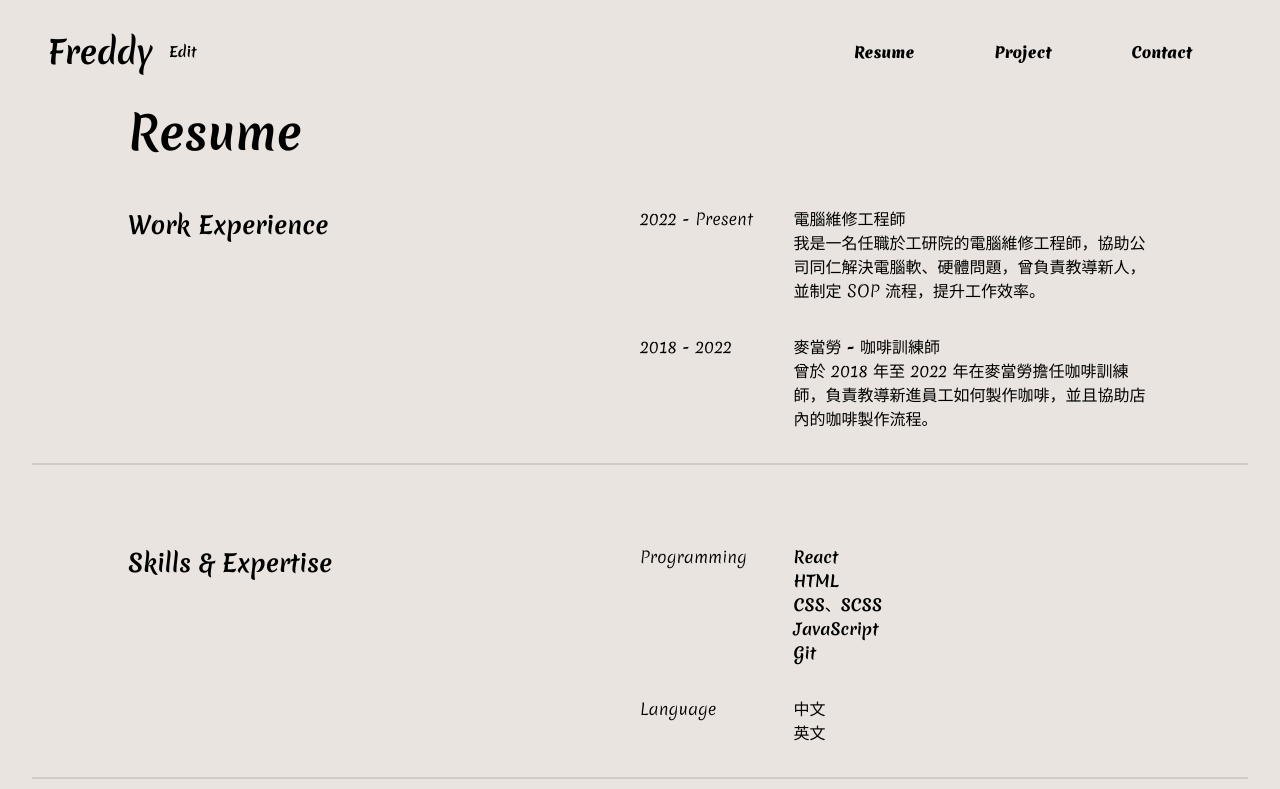
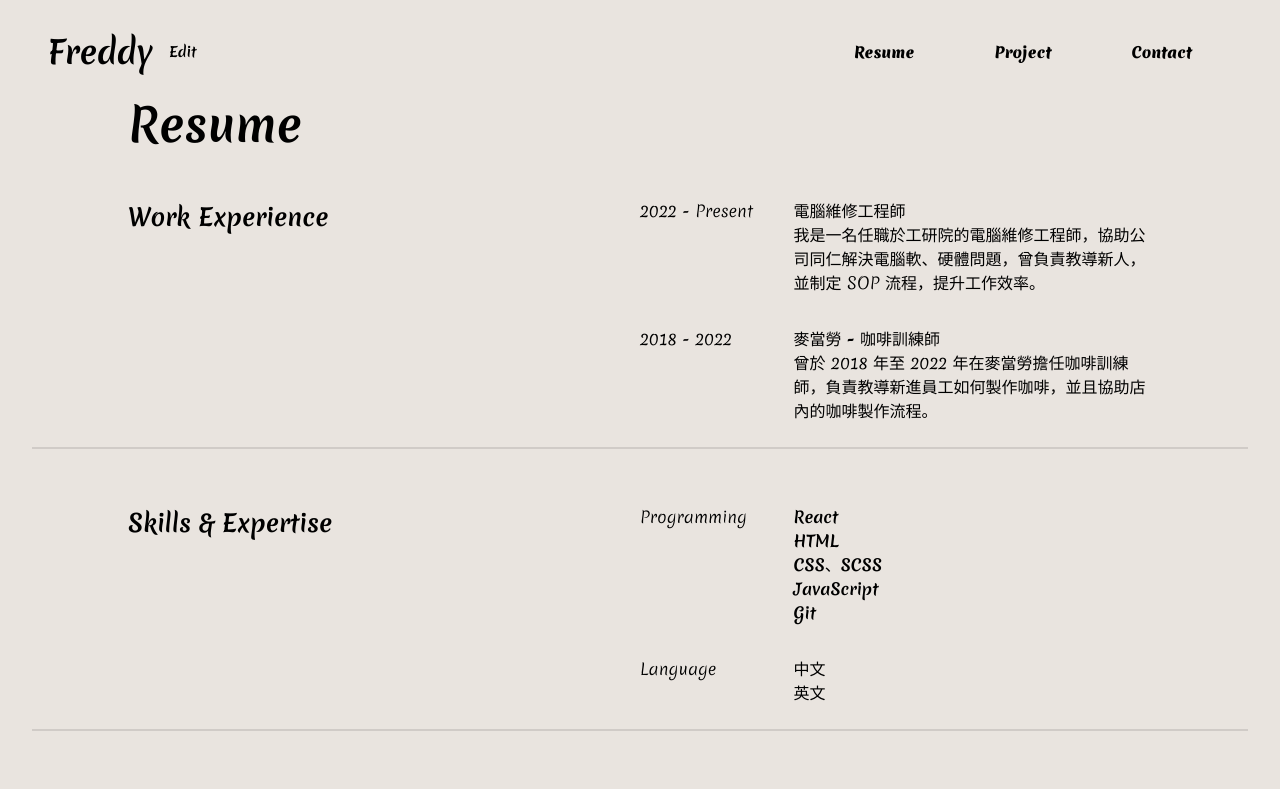
Before and after one commit to freddy990117/Personal-Portfolio-Website, a React (Vite) app: page /Resume in a window 1280 px wide. Shown: the top 789 px of the page. Built offline with nearby package versions, Linux system fonts and the light colour scheme; a web font is replaced by a local one.

Commit message:
微調css

```diff
--- a/Layout.css
+++ b/Layout.css
@@ -99,6 +99,7 @@ body .l-footer {
   left: 0;
   height: 0vh;
   width: 100%;
+  margin-top: 1rem;
 }
 body .l-footer .navBar-footer {
   width: 100%;
@@ -118,7 +119,7 @@ body .page {
   display: flex;
   align-items: start;
   flex-direction: column;
-  padding: 1rem 6rem;
+  padding: 0.5rem 6rem;
 }
 body .page .title {
   font-size: 0.9rem;
@@ -168,5 +169,4 @@ body .line {
   border: 1px solid black;
   width: 100%;
   opacity: 0.1;
-  margin-bottom: 1rem;
 }/*# sourceMappingURL=Layout.css.map */
--- a/Layout.scss
+++ b/Layout.scss
@@ -112,6 +112,7 @@ body {
     left: 0;
     height: 0vh;
     width: 100%;
+    margin-top: 1rem;
     .navBar-footer {
       // background-color: lightgray;
       width: 100%;
@@ -136,7 +137,7 @@ body {
     display: flex;
     align-items: start;
     flex-direction: column;
-    padding: 1rem 6rem;
+    padding: 0.5rem 6rem;
     .title {
       font-size: 0.9rem;
       margin-bottom: 2rem;
@@ -187,6 +188,5 @@ body {
     border: 1px solid black;
     width: 100%;
     opacity: 0.1;
-    margin-bottom: 1rem;
   }
 }
--- a/src/Pages/Resume.jsx
+++ b/src/Pages/Resume.jsx
@@ -1,5 +1,6 @@
 import React from "react";
 import { useOutletContext } from "react-router-dom";
+
 const Work_Experience = () => {
   return (
     <div className="page">
```
Also changed, not shown: 1 other file (tests, documents, lock files or other folders).
